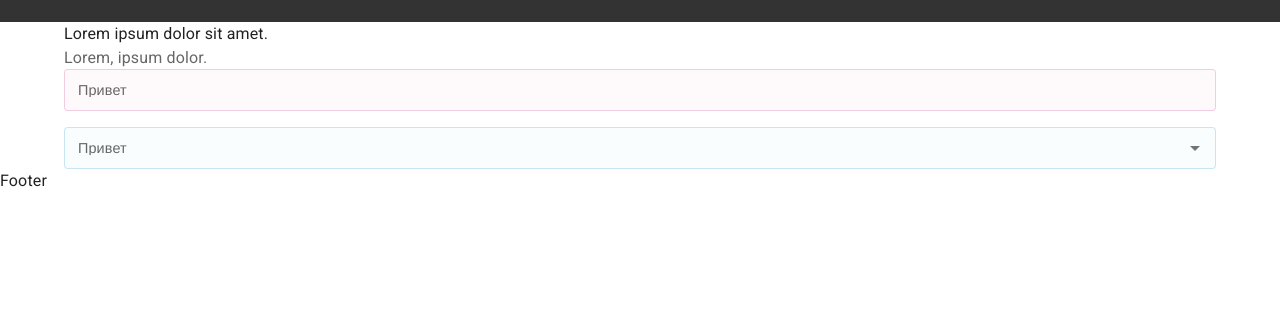
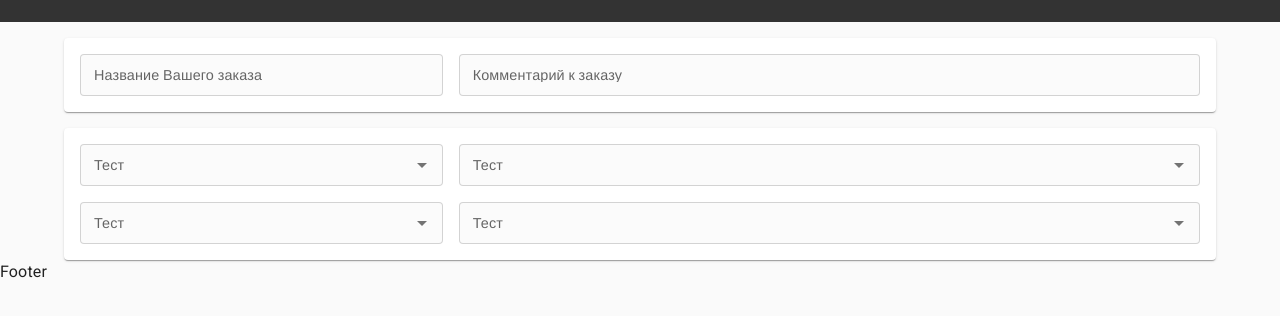
Before and after one commit to TinGoll/myug-order-registration-service, a Gatsby site in the folder client/: page / in a window 1280 px wide. Shown: the part 116-432 px from the top of the page. Built offline with nearby package versions, Linux system fonts and the light colour scheme; Gatsby itself is replaced by a stand-in of ours; a web font is replaced by a local one.

Commit message:
start working on the form

```diff
--- /dev/null
+++ b/client/src/blocks/order-form/document-header/document-header.tsx
@@ -0,0 +1,28 @@
+import { Grid, Paper } from "@mui/material";
+import React from "react";
+import Autocomplete from "../../../components/autocomplete/autocomplete";
+
+const DocumentHeader = () => {
+  const materials = ["Дуб", "Ольха"];
+
+  return (
+    <Paper elevation={1} sx={{ padding: 2, mt: 2 }}>
+      <Grid container spacing={2}>
+        <Grid item xs={4}>
+          <Autocomplete id='autocomplete-material' options={materials} color='primary' label='Тест' />
+        </Grid>
+        <Grid item xs={8}>
+          <Autocomplete id='autocomplete-material' options={materials} color='primary' label='Тест' />
+        </Grid>
+        <Grid item xs={4}>
+          <Autocomplete id='autocomplete-material' options={materials} color='primary' label='Тест' />
+        </Grid>
+        <Grid item xs={8}>
+          <Autocomplete id='autocomplete-material' options={materials} color='primary' label='Тест' />
+        </Grid>
+      </Grid>
+    </Paper>
+  );
+};
+
+export default DocumentHeader;
--- /dev/null
+++ b/client/src/blocks/order-form/order-form/order-form.tsx
@@ -0,0 +1,15 @@
+import { Box } from "@mui/material";
+import React from "react";
+import DocumentHeader from "../document-header/document-header";
+import OrderHeader from "../order-header/order-header";
+
+const OrderForm = () => {
+  return (
+    <>
+      <OrderHeader />
+      <DocumentHeader />
+    </>
+  );
+};
+
+export default OrderForm;
--- /dev/null
+++ b/client/src/blocks/order-form/order-header/order-header.tsx
@@ -0,0 +1,21 @@
+import { Grid, Paper } from "@mui/material";
+import React from "react";
+import TextField from "../../../components/text-field/text-field";
+
+
+const OrderHeader = () => {
+  return (
+    <Paper elevation={1} sx={{ padding: 2, mt: 2 }}>
+      <Grid container spacing={2}>
+        <Grid item xs={4}>
+          <TextField fullWidth color='primary' label='Название Вашего заказа' />
+        </Grid>
+        <Grid item xs={8}>
+          <TextField fullWidth color='primary' label='Комментарий к заказу' />
+        </Grid>
+      </Grid>
+    </Paper>
+  );
+};
+
+export default OrderHeader;
--- a/client/src/components/Autocomplete/autocomplete.tsx
+++ b/client/src/components/Autocomplete/autocomplete.tsx
@@ -1,6 +1,6 @@
 import React from "react";
 import MaterialAutocomplete, { AutocompleteProps } from "@mui/material/Autocomplete";
-import InputBase from "../InputBase/input-base";
+import InputBase from "../input-base/input-base";
 import { OutlinedInputProps, TextField, TextFieldProps, TextFieldPropsColorOverrides } from "@mui/material";
 import { alpha, styled } from "@mui/material/styles";
 
@@ -39,7 +39,7 @@ const StyledMaterialAutocomplete = styled(MaterialAutocomplete)<MaterialAutocomp
     },
     "&:hover .MuiOutlinedInput-notchedOutline": {
       border: "2px solid",
-      borderColor: alpha(theme.palette[color].main, 0.3),
+      borderColor: alpha(theme.palette[color].main, 0.25),
     },
     "&.Mui-focused .MuiOutlinedInput-notchedOutline": {
       transition: theme.transitions.create(["border-color", "background-color", "box-shadow"]),
--- a/client/src/components/TextField/text-field.tsx
+++ b/client/src/components/text-field/text-field.tsx
@@ -5,6 +5,9 @@ import MaterialTextField, { TextFieldProps } from "@mui/material/TextField";
 const CssTextField = styled(MaterialTextField)(({ theme, color = "primary" }) => ({
   "& .MuiInputBase-input": {
     padding: "9.5px 14px",
+  },
+  "& .MuiInputBase-multiline": {
+    padding: "6px 6px",
   },
   "& label": {
     lineHeight: "0.8em",
@@ -22,8 +25,8 @@ const CssTextField = styled(MaterialTextField)(({ theme, color = "primary" }) =>
   },
   "& .MuiOutlinedInput-root": {
     "& fieldset": {
-      backgroundColor: alpha(theme.palette[color].main, 0.02),
-      borderColor: alpha(theme.palette[color].main, 0.2),
+      backgroundColor: alpha(theme.palette["primary"].main, 0.02),
+      borderColor: alpha(theme.palette["primary"].main, 0.2),
       borderRadius: 4,
     },
     "&:hover fieldset": {
--- a/client/src/layouts/Layout.tsx
+++ b/client/src/layouts/Layout.tsx
@@ -7,13 +7,16 @@ interface Props {
   children?: React.ReactNode;
   sx?: SxProps;
   headerSticky?: boolean;
+  bgcolor?: string;
 }
 
-const Layout: FC<Props> = ({ children, headerSticky }) => {
+const Layout: FC<Props> = ({ children, headerSticky, bgcolor }) => {
   return (
     <React.Fragment>
       <Header stickyforce={String(headerSticky)} />
-      <Box component='main'>{children}</Box>
+      <Box sx={{ bgcolor: bgcolor }} component='main'>
+        {children}
+      </Box>
       <Footer />
     </React.Fragment>
   );
--- a/client/src/pages/index.tsx
+++ b/client/src/pages/index.tsx
@@ -1,35 +1,64 @@
 import * as React from "react";
 import type { HeadFC, PageProps } from "gatsby";
 import Layout from "../layouts/Layout";
-import { Box, Container } from "@mui/material";
-import TextField from "../components/TextField/text-field";
+import { Badge, Box, Container, FormControlLabel, Paper } from "@mui/material";
+import TextField from "../components/text-field/text-field";
 
 import InputLabel from "@mui/material/InputLabel";
-import Autocomplete from "../components/Autocomplete/autocomplete";
+import Autocomplete from "../components/autocomplete/autocomplete";
+import Switch from "../components/switch/switch";
+import OrderForm from "../blocks/order-form/order-form/order-form";
 
 const timeSlots = Array.from(new Array(24 * 2)).map(
   (_, index) => `${index < 20 ? "0" : ""}${Math.floor(index / 2)}:${index % 2 === 0 ? "00" : "30"}`
 );
 
 const IndexPage: React.FC<PageProps> = ({ uri }) => {
-
-
   return (
     <Layout headerSticky sx={{}}>
       <Container>
-        <Box>Lorem ipsum dolor sit amet.</Box>
+        <OrderForm />
+
+        {/* <Box>Lorem ipsum dolor sit amet.</Box>
         <InputLabel>Lorem, ipsum dolor.</InputLabel>
+        <Box sx={{ display: "flex", flexDirection: "column", gap: 2 }}>
+          <Box
+            sx={{
+              display: "flex",
+              flexWrap: "wrap",
+              "& > :not(style)": {
+                m: 1,
+                width: 128,
+                height: 128,
+              },
+            }}
+          >
+            <Paper elevation={0} />
+            <Paper />
+            <Paper elevation={3} />
+          </Box>
+          <TextField color='secondary' label='Тест TextField' />
+          <TextField color='primary' label='Тест TextField' />
+          <TextField color='success' label='Тест TextField' />
 
-        <Box sx={{ display: "flex", flexDirection: "column", gap: 2 }}>
-          <TextField color='error' label='Привет' />
+          <TextField color='error' label='Тест TextField' />
+
           <Autocomplete
             id='disabled-options-demo'
             options={timeSlots}
-            color='info'
-            label='Привет'
+            color='primary'
+            label='Тест'
             getOptionDisabled={(option) => option === timeSlots[0] || option === timeSlots[2]}
           />
-        </Box>
+          <FormControlLabel labelPlacement='end' label='Присадка' control={<Switch defaultChecked color='error' />} />
+          <FormControlLabel labelPlacement='end' label='Присадка' control={<Switch defaultChecked color='info' />} />
+          <FormControlLabel
+            labelPlacement='end'
+            label='Присадка'
+            control={<Switch defaultChecked color='secondary' />}
+          />
+          <FormControlLabel labelPlacement='end' label='Присадка' control={<Switch defaultChecked color='primary' />} />
+        </Box> */}
         {/* <TextField color='info' /> */}
       </Container>
     </Layout>
--- a/client/wrap-with-provider.tsx
+++ b/client/wrap-with-provider.tsx
@@ -20,6 +20,9 @@ const wrapper = ({ element }) => {
             html: {
               scrollBehavior: "smooth",
             },
+            body: {
+              backgroundColor: "#fafafa"
+            }
           }}
         />
         {element}
```
Also changed, not shown: client/src/components/switch/switch.tsx (added, +39 -0 lines), client/src/components/input-base/input-base.tsx (renamed from client/src/components/InputBase/input-base.tsx).
